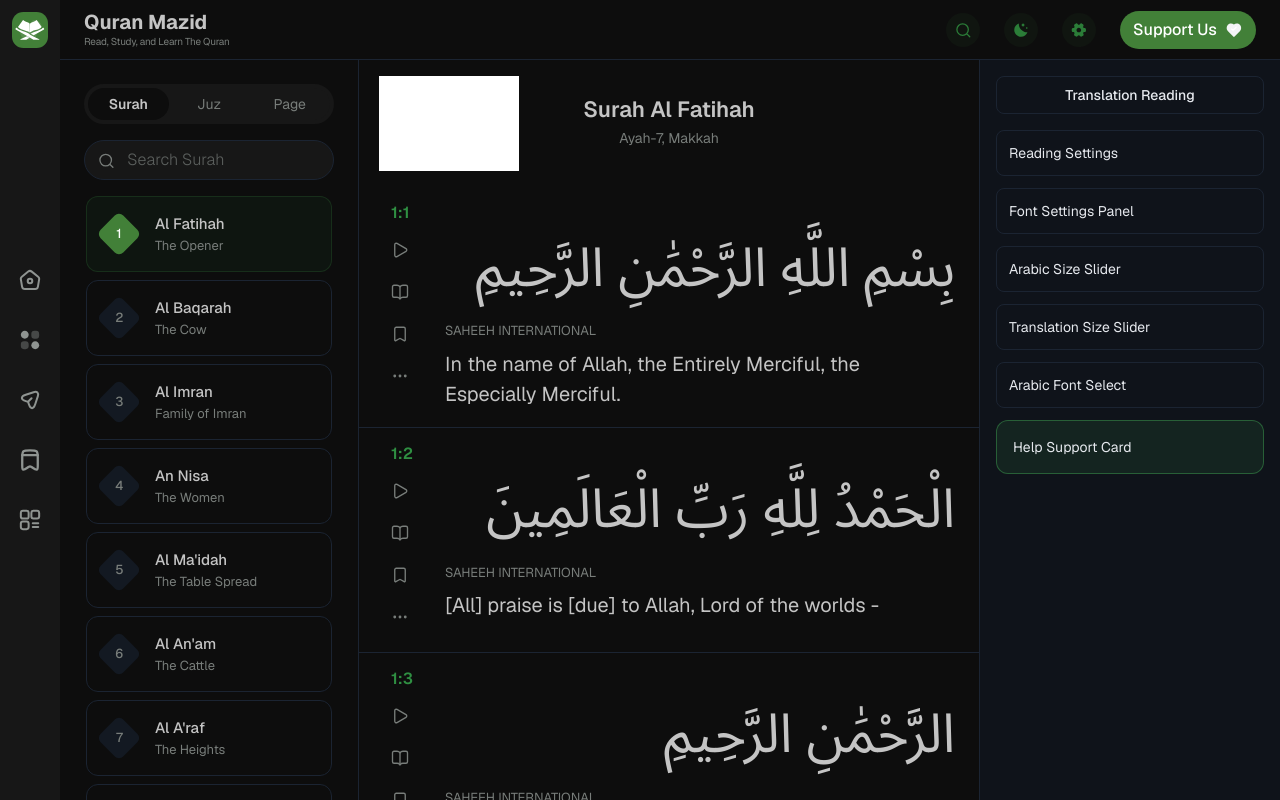
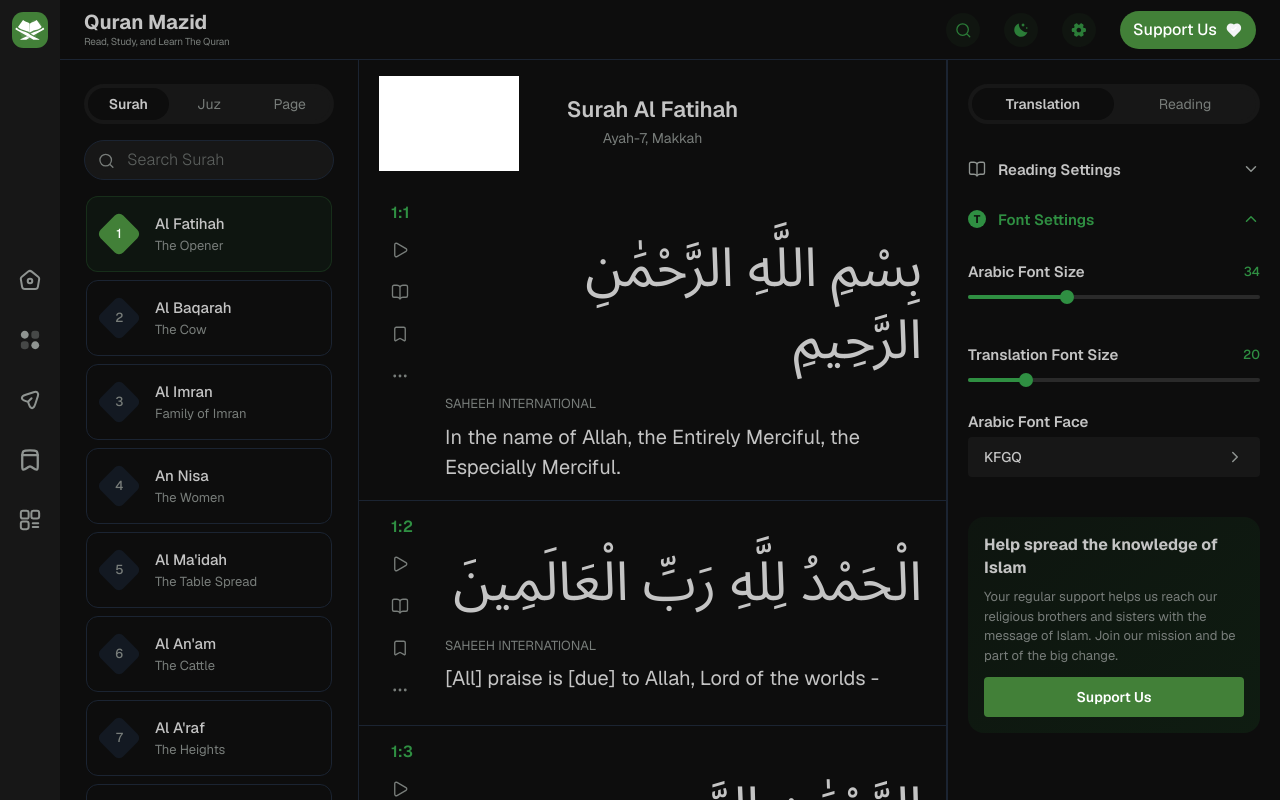
Before and after one commit to Shur0v/quranmazid, a Next.js app: page / in a window 1280 px wide. Shown: the top 800 px of the page. Built offline with nearby package versions, Linux system fonts and the light colour scheme; grey boxes are pictures that could not be loaded.

Commit message:
Right bar design complete

```diff
--- a/src/app/page.tsx
+++ b/src/app/page.tsx
@@ -8,7 +8,7 @@ import TopbarSearchIcon from "../../public/icons/topbarsearchicon";
 import TopbarSetingIcon from "../../public/icons/topbarsetingicon";
 import TopbarSupportIcon from "../../public/icons/topbarsupporticon";
 import TopbarThemeIcon from "../../public/icons/topbarthemeicon";
-import { BookOpen, Bookmark, Ellipsis, Play } from "lucide-react";
+import { BookOpen, Bookmark, ChevronDown, ChevronRight, ChevronUp, Ellipsis, Play } from "lucide-react";
 
 export default function Home() {
   const surahItems = [
@@ -67,7 +67,7 @@ export default function Home() {
             </div>
           </nav>
 
-          <div className="grid grid-cols-[299px_1fr_300px] pt-[60px]">
+          <div className="grid grid-cols-[299px_1fr_333px] pt-[60px]">
             <aside className="sticky top-[--top-nav-size] isolate z-[1] h-[calc(100vh-60px)] overflow-hidden bg-[#0d0d0d] transition-all duration-300 ease-linear max-laptop:hidden">
               <div className="flex h-full w-full border-e border-[#1b2432]">
                 <div className="flex h-full w-full flex-col overflow-y-auto pt-6">
@@ -155,15 +155,69 @@ export default function Home() {
               </section>
             </section>
 
-            <aside className="bg-panel p-4">
-              <div className="mb-4 rounded-lg border border-border p-2 text-center text-sm font-medium">Translation Reading</div>
-              <div className="space-y-3">
-                <div className="rounded-lg border border-border p-3 text-sm">Reading Settings</div>
-                <div className="rounded-lg border border-border p-3 text-sm">Font Settings Panel</div>
-                <div className="rounded-lg border border-border p-3 text-sm">Arabic Size Slider</div>
-                <div className="rounded-lg border border-border p-3 text-sm">Translation Size Slider</div>
-                <div className="rounded-lg border border-border p-3 text-sm">Arabic Font Select</div>
-                <div className="rounded-xl border border-accent/40 bg-accent/10 p-4 text-sm">Help Support Card</div>
+            <aside className="border-l border-[#1b2432] bg-[#0d0d0d] px-5 py-6">
+              <div className="relative isolate mb-6 flex min-h-10 items-center rounded-full border-4 border-[#171717] bg-[#171717]">
+                <button className="z-10 h-full w-full text-[14px] font-semibold text-[#c4c4c4]">Translation</button>
+                <button className="z-10 h-full w-full text-[14px] text-[#787d7a]">Reading</button>
+                <div className="absolute h-full w-1/2 rounded-full bg-[#0d0d0d]" />
+              </div>
+
+              <div className="space-y-5">
+                <div className="flex items-center justify-between text-[#c4c4c4] py-3">
+                  <div className="flex items-center gap-3">
+                    <BookOpen size={18} strokeWidth={1.8} className="text-[#8f9491]" />
+                    <p className="text-[15px] font-semibold leading-none">Reading Settings</p>
+                  </div>
+                  <ChevronDown size={18} className="text-[#8f9491]" />
+                </div>
+
+                <div className="flex items-center justify-between text-[#2f8f42] ">
+                  <div className="flex items-center gap-3">
+                    <div className="flex size-[18px] items-center justify-center rounded-full bg-[#2f8f42] text-[11px] font-bold text-[#0d0d0d]">T</div>
+                    <p className="text-[15px] font-semibold leading-none">Font Settings</p>
+                  </div>
+                  <ChevronUp size={18} className="text-[#2f8f42]" />
+                </div>
+
+                <div className="space-y-4">
+                  <div className="flex items-center justify-between pt-4">
+                    <p className="text-[15px] font-semibold leading-none text-[#c4c4c4]">Arabic Font Size</p>
+                    <p className="text-[13px] font-medium leading-none text-[#2f8f42]">34</p>
+                  </div>
+                  <div className="h-[4px] w-full rounded-full bg-[#2a2a2a]">
+                    <div className="relative h-full w-[34%] rounded-full bg-[#2f8f42]">
+                      <span className="absolute right-0 top-1/2 size-[14px] -translate-y-1/2 translate-x-1/2 rounded-full bg-[#2f8f42]" />
+                    </div>
+                  </div>
+                </div>
+
+                <div className="space-y-4 mt-8">
+                  <div className="flex items-center justify-between pt-4">
+                    <p className="text-[15px] font-semibold leading-none text-[#c4c4c4]">Translation Font Size</p>
+                    <p className="text-[13px] font-medium leading-none text-[#2f8f42]">20</p>
+                  </div>
+                  <div className="h-[4px] w-full rounded-full bg-[#2a2a2a]">
+                    <div className="relative h-full w-[20%] rounded-full bg-[#2f8f42]">
+                      <span className="absolute right-0 top-1/2 size-[14px] -translate-y-1/2 translate-x-1/2 rounded-full bg-[#2f8f42]" />
+                    </div>
+                  </div>
+                </div>
+
+                <div className="space-y-2 mt-8 mb-10">
+                  <p className="text-[15px] font-semibold leading-none text-[#c4c4c4]">Arabic Font Face</p>
+                  <button className="flex min-h-[40px] w-full items-center justify-between rounded-sm bg-[#171717] px-4 py-[10px] text-left">
+                    <span className="text-[14px] font-medium leading-none text-[#c4c4c4]">KFGQ</span>
+                    <ChevronRight size={18} className="text-[#8f9491]" />
+                  </button>
+                </div>
+
+                <div className="rounded-2xl border border-none bg-gradient-to-br from-[#0f2012]/40 to-[#102614]/60 p-4">
+                  <p className="text-[16px] font-bold leading-[1.45] text-[#c4c4c4]">Help spread the knowledge of Islam</p>
+                  <p className="relative z-20 mt-2 text-[13px] leading-[1.5] text-[#787d7a]">
+                    Your regular support helps us reach our religious brothers and sisters with the message of Islam. Join our mission and be part of the big change.
+                  </p>
+                  <button className="mt-3 flex h-10 w-full items-center justify-center rounded-sm bg-[#428038] px-4 text-[14px] font-semibold leading-none text-white">Support Us</button>
+                </div>
               </div>
             </aside>
           </div>
```
